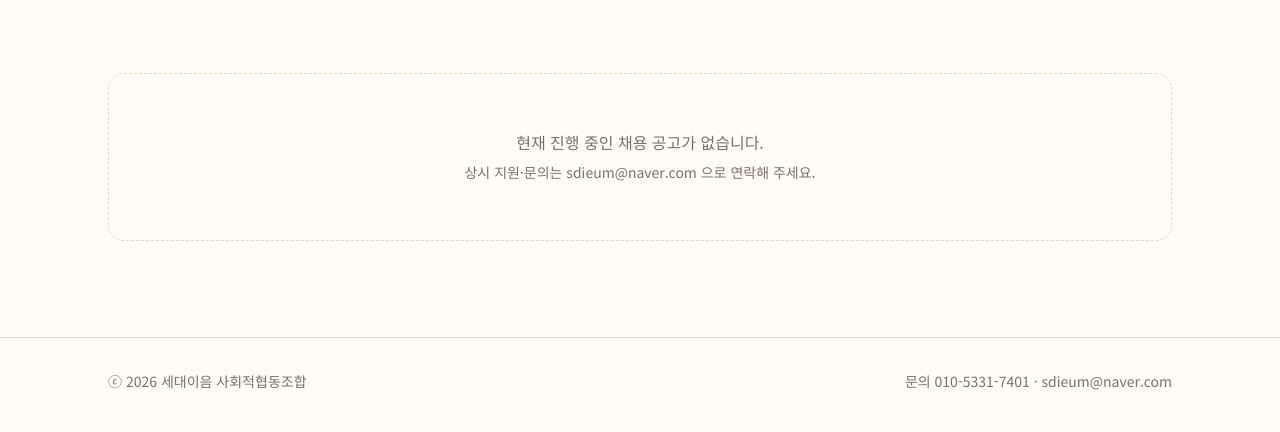
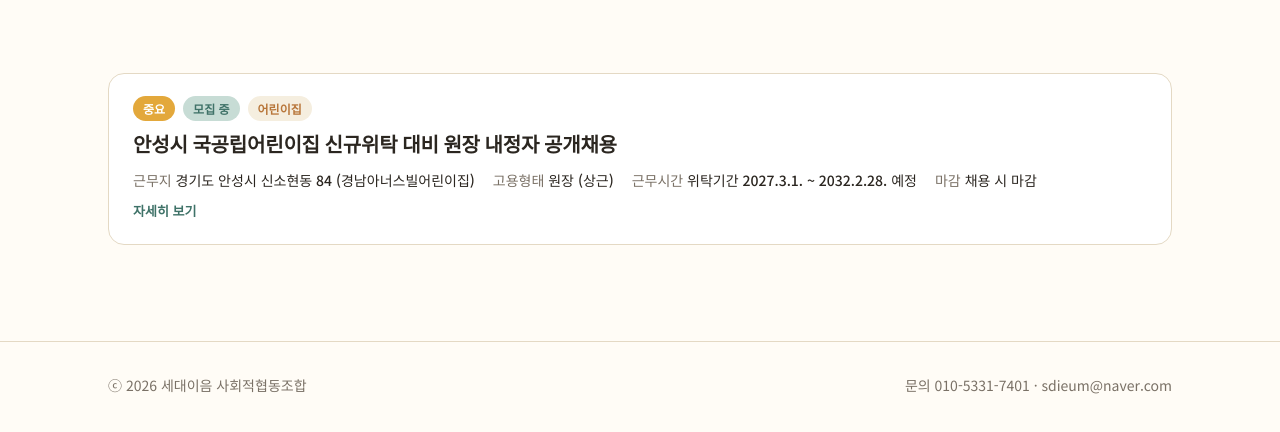
Before and after one commit to snchoi001/sdieum-site, a plain HTML site: page recruit.html in a window 1280 px wide. Shown: the part 346-778 px from the top of the page. Drawn offline with Linux system fonts and the light colour scheme.

Commit message:
채용 공고 등록: 안성시 국공립어린이집 원장 내정자 공개채용
- 채용 페이지에 채용 절차, 유의 사항, 메일 제목, 홍보 포스터 표시 기능 추가

Co-Authored-By: Claude Opus 5.5 <noreply@anthropic.com>
Claude-Session: https://claude.ai/code/session_01X2EqnPs4eoEnDbKvKqwWVw

```diff
--- a/data/jobs.json
+++ b/data/jobs.json
@@ -1,3 +1,45 @@
 {
-  "jobs": []
+  "jobs": [
+    {
+      "id": "2026-anseong-director",
+      "title": "안성시 국공립어린이집 신규위탁 대비 원장 내정자 공개채용",
+      "category": "어린이집",
+      "pinned": true,
+      "status": "open",
+      "posted": "2026-11-18",
+      "deadline": "채용 시 마감",
+      "employmentType": "원장 (상근)",
+      "location": "경기도 안성시 신소현동 84 (경남아너스빌어린이집)",
+      "workHours": "위탁기간 2027.3.1. ~ 2032.2.28. 예정",
+      "summary": "세대이음사회적협동조합과 함께 안성시에서 새롭게 개원하는 국공립어린이집의 원장 내정자를 다음과 같이 모집합니다.\n아이 중심의 따뜻한 보육과 전문적인 운영을 함께 만들어갈 분들의 많은 지원을 바랍니다.\n\n■ 위탁 대상 어린이집 (신규 1개소)\n경남아너스빌어린이집 · 안성시 신소현동 84 · 정원 80명 · 면적 355㎡ · 신규위탁\n\n■ 위탁기간\n2027. 3. 1. ~ 2032. 2. 28. 예정 (위탁계약일로부터 5년 이내)\n내부사정(원장 공석 발생, 신규 어린이집 준공일 연기 등)에 따라 위탁기간이 변동될 수 있습니다.",
+      "duties": [
+        "국공립어린이집 운영계획 수립 및 실행",
+        "위탁 신청 시 원장(내정자)으로 심사 참여 (PPT 발표 및 질의응답)",
+        "어린이집 운영 및 보육 전반 총괄",
+        "종사자 관리, 부모·지역사회와의 협력 등"
+      ],
+      "requirements": [
+        "「영유아보육법」 제21조 제1항 및 시행령 제21조 규정에 의한 어린이집 원장 자격이 있는 자",
+        "공고일 현재 안성시에 주민등록이 되어 있는 자로, 상근으로 원장을 전담할 수 있는 자"
+      ],
+      "process": [
+        "1단계 서류심사 → 2단계 개별면접 → 3단계 최종 내정",
+        "서류심사 결과 및 면접일정은 개별 안내합니다.",
+        "세부 일정은 안성시 위탁 공고 일정에 따라 변경될 수 있습니다."
+      ],
+      "apply": {
+        "method": "이메일 접수 (채용 시 마감)",
+        "email": "sdieum@naver.com",
+        "subject": "[안성시 경남아너스빌어린이집 원장 지원_성명]",
+        "phone": "010-8207-2114",
+        "documents": ["이력서", "자기소개서", "원장 자격증", "경력증명서 등 (자세한 사항은 개별 안내)"]
+      },
+      "notes": [
+        "본 채용은 안성시 국공립어린이집 위탁운영체 선정 신청을 위한 원장 내정자 채용으로, 최종 위탁 선정 여부에 따라 근무가 확정됩니다.",
+        "허위 서류 제출 시 채용이 취소될 수 있습니다.",
+        "제출된 서류는 반환하지 않으며, 채용 외의 목적으로 사용하지 않습니다."
+      ],
+      "image": "/assets/jobs/2026-anseong-director.webp"
+    }
+  ]
 }
--- a/recruit.html
+++ b/recruit.html
@@ -42,7 +42,7 @@
   .chip[aria-pressed="true"]{ background:var(--youth); border-color:var(--youth); color:#fff; }
 
   .list{ display:grid; gap:16px; padding-bottom:96px; }
-  .job{ background:#fff; border:1px solid var(--line); border-radius:var(--radius-md); overflow:hidden; }
+  .job{ scroll-margin-top:84px; background:#fff; border:1px solid var(--line); border-radius:var(--radius-md); overflow:hidden; }
   .job.closed{ opacity:.62; }
   .job summary{ list-style:none; cursor:pointer; padding:22px 24px; display:grid; gap:10px; }
   .job summary::-webkit-details-marker{ display:none; }
@@ -70,6 +70,7 @@
   .apply-row span:first-child{ width:72px; flex:none; color:var(--ink-soft); }
   .apply-row a{ color:var(--youth); font-weight:500; text-decoration:underline; text-underline-offset:3px; }
 
+  .poster{ display:block; width:100%; max-width:480px; height:auto; border-radius:12px; border:1px solid var(--line); }
   .empty{ text-align:center; padding:56px 20px; border:1.5px dashed var(--line); border-radius:var(--radius-md); color:var(--ink-soft); }
   .empty p + p{ margin-top:6px; font-size:14px; }
 
@@ -144,7 +145,8 @@
     ].filter(x => x[1]);
     const applyRows = [
       ['방법', a.method && esc(a.method)],
-      ['이메일', a.email && `<a href="mailto:${esc(a.email)}">${esc(a.email)}</a>`],
+      ['이메일', a.email && `<a href="mailto:${esc(a.email)}${a.subject?'?subject='+encodeURIComponent(a.subject):''}">${esc(a.email)}</a>`],
+      ['메일 제목', a.subject && esc(a.subject)],
       ['전화', a.phone && `<a href="tel:${esc(a.phone.replace(/[^0-9+]/g,''))}">${esc(a.phone)}</a>`],
       ['지원서', a.link && `<a href="${esc(a.link)}" target="_blank" rel="noopener">온라인 지원하기</a>`],
       ['제출서류', Array.isArray(a.documents) && a.documents.length && esc(a.documents.join(', '))]
@@ -167,8 +169,11 @@
         ${list('자격 요건', j.requirements)}
         ${list('우대 사항', j.preferred)}
         ${list('근무 조건·복리후생', j.benefits)}
+        ${list('채용 절차', j.process)}
         ${applyRows.length ? `<div class="apply"><h3>지원 방법</h3>${applyRows.map(([k,v])=>`<div class="apply-row"><span>${k}</span><span>${v}</span></div>`).join('')}</div>` : ''}
+        ${list('유의 사항', j.notes)}
         ${j.note ? `<p style="font-size:14px;color:var(--ink-soft)">※ ${esc(j.note)}</p>` : ''}
+        ${j.image ? `<div><h3>홍보 포스터</h3><a href="${esc(j.image)}" target="_blank" rel="noopener"><img class="poster" src="${esc(j.image)}" alt="${esc(j.title)} 홍보 포스터" loading="lazy"></a></div>` : ''}
         ${j.posted ? `<p style="font-size:13px;color:var(--ink-soft)">게시일 ${esc(fmt(j.posted))}</p>` : ''}
       </div>
     </details>`;
@@ -181,7 +186,7 @@
       "description": [j.summary, ...(j.duties||[]), ...(j.requirements||[])].filter(Boolean).join('\n'),
       "datePosted": j.posted, ...(parseDate(j.deadline) ? {"validThrough": j.deadline} : {}),
       "hiringOrganization": {"@type":"Organization","name":"세대이음 사회적협동조합","sameAs":"https://sdieum.com","logo":"https://sdieum.com/assets/logo.png"},
-      "jobLocation": {"@type":"Place","address":{"@type":"PostalAddress","streetAddress": j.location || "백석로 86번길 38, B02","addressLocality":"고양시","addressRegion":"경기도","addressCountry":"KR"}}
+      "jobLocation": {"@type":"Place","address": j.location ? {"@type":"PostalAddress","streetAddress": j.location,"addressCountry":"KR"} : {"@type":"PostalAddress","streetAddress":"백석로 86번길 38, B02","addressLocality":"고양시","addressRegion":"경기도","addressCountry":"KR"}}
     }));
     if (!items.length) return;
     const s = document.createElement('script'); s.type = 'application/ld+json';
```
Also changed, not shown: assets/jobs/2026-anseong-director.webp (added).
